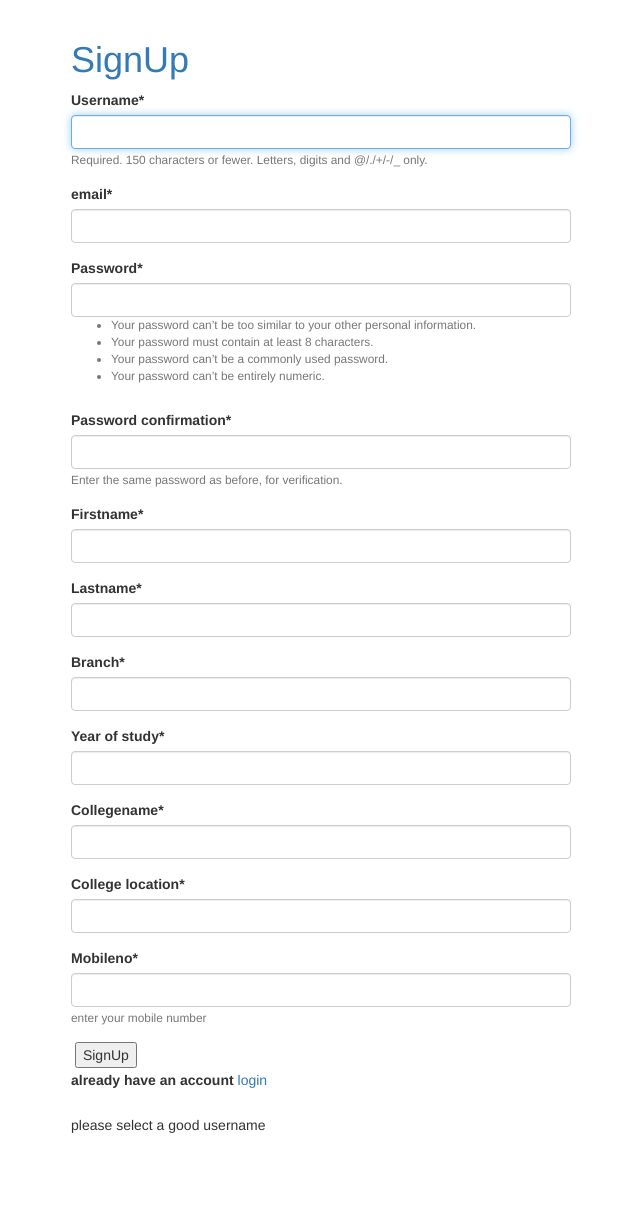
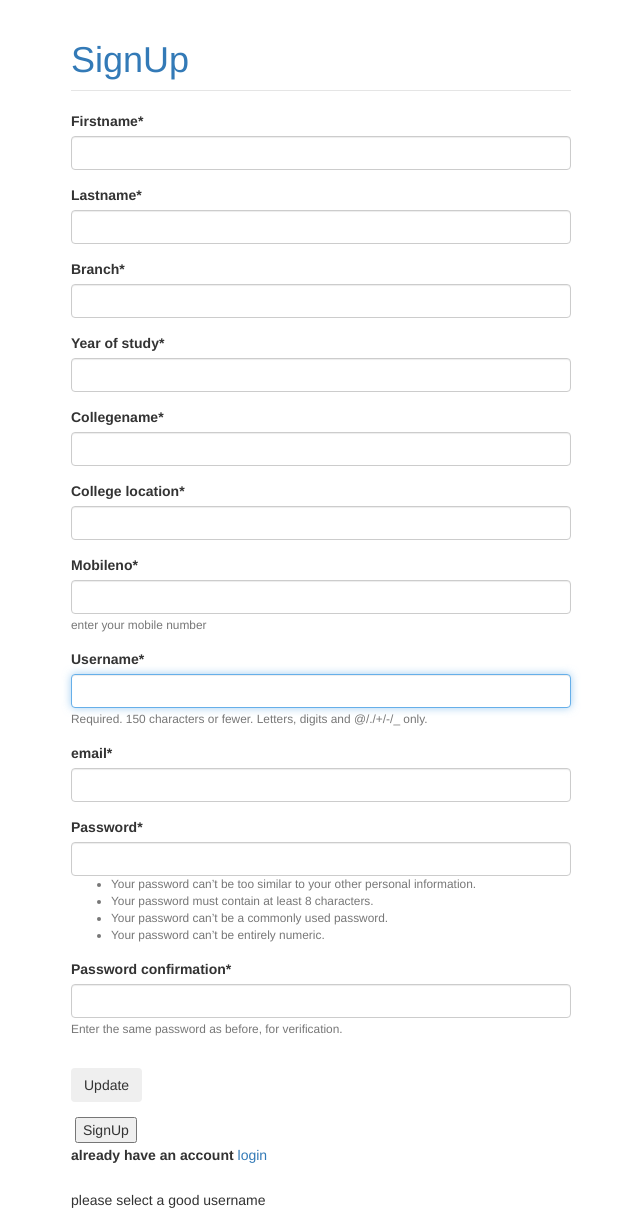
Before and after one commit to mohanpillimitla/tweet, a Django app: page /register/ in a window 1280 px wide. Shown: the part 52-1262 px from the top of the page, without its empty margins (124-764 px from the left). Before the commit the page ends 1185 px from the top, so only its background shows below. Run offline with Django 3.2, Linux system fonts and the light colour scheme; some libraries are stand-ins or nearby versions.

Commit message:
cleanview

```diff
--- a/users/templates/users/login.html
+++ b/users/templates/users/login.html
@@ -42,8 +42,11 @@
 
 
 <form method="POST">
+  <fieldset class="form-group">
+    <legend class="border-bottom md-6"></legend>
 	{% csrf_token %}
 	{{ form|crispy }}
+</fieldset>
 
 
   <div>
--- a/users/templates/users/profile.html
+++ b/users/templates/users/profile.html
@@ -1,7 +1,7 @@
 {% extends "Tweet/base.html" %}
 {% load crispy_forms_tags %}
 {% block content %}
-    <div class="content-section"
+    <div class="content-section">
       <div class="media">
         <div class="media-body">
           <h3 class="account-heading">username:{{ user.username }}</h3>
--- a/users/templates/users/register.html
+++ b/users/templates/users/register.html
@@ -42,10 +42,18 @@
 
 
 <form method="POST" enctype="multipart/formdata" style="display:grid">
-	{% csrf_token %}
-	{{ u_form|crispy }}
-	{{ p_form|crispy }}
+	      <form method="POST" enctype="multipart/form-data">
+          {% csrf_token %}
+          <fieldset class="form-group">
+              <legend class="border-bottom mb-4"></legend>
+              {{ p_form|crispy }}
 
+             {{ u_form|crispy }}
+
+          </fieldset>
+          <div class="form-group">
+              <button class="btn btn-outline-info" type="submit">Update</button>
+          </div>
   <div class="submit-row">
     <label>&nbsp;</label><input type="submit" value="SignUp" />
   </div>
```
